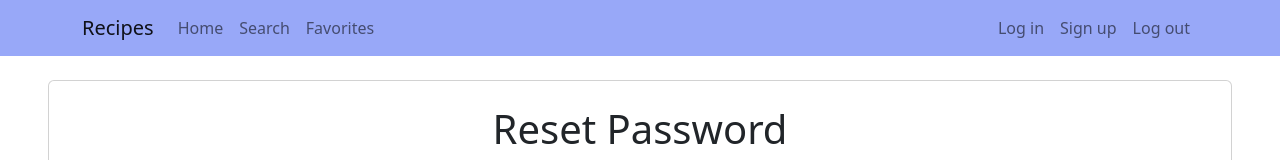
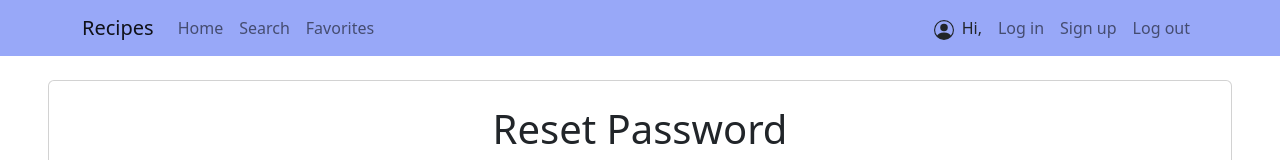
Before and after one commit to mariago6/finalproject, a React (Create React App) app: page /reset in a window 1280 px wide. Shown: the top 160 px of the page. Built offline with nearby package versions, Linux system fonts and the light colour scheme; no server answers.

Commit message:
navbar icon

```diff
--- a/package.json
+++ b/package.json
@@ -12,6 +12,7 @@
     "react": "^18.2.0",
     "react-bootstrap": "^2.5.0",
     "react-dom": "^18.2.0",
+    "react-icons": "^4.6.0",
     "react-redux": "^8.0.4",
     "react-router-dom": "^6.4.2",
     "react-scripts": "5.0.1",
--- a/src/components/auth/LogoutLinks.js
+++ b/src/components/auth/LogoutLinks.js
@@ -1,9 +1,14 @@
 import React from "react";
 import Nav from 'react-bootstrap/Nav';
+import {BsPersonCircle} from 'react-icons/bs';
 
-function LogoutLinks() {
+function LogoutLinks({displayName}) {
   return(
     <Nav>
+      <Nav.Link href='/' className=' text-dark'>
+        <BsPersonCircle size={20}  className="mx-2"/>
+        Hi, {displayName}
+      </Nav.Link>
       <Nav.Link href="login">Log in</Nav.Link>
       <Nav.Link href="signup">Sign up</Nav.Link>
     </Nav>
--- a/src/components/layout/Navbar.js
+++ b/src/components/layout/Navbar.js
@@ -1,4 +1,4 @@
-import React from 'react'
+import React, {useEffect, useState} from 'react'
 import Container from 'react-bootstrap/Container';
 import Nav from 'react-bootstrap/Nav';
 import Navbar from 'react-bootstrap/Navbar';
@@ -9,9 +9,11 @@ import { signOut } from "firebase/auth";
 import { auth } from '../../firebase/config';
 import { toast } from "react-toastify";
 import {useNavigate} from 'react-router-dom';
+import { onAuthStateChanged } from "firebase/auth";
 
 
 const NavbarHeader = () => {
+  const [displayName, setDisplayName] = useState('');
   const navigate = useNavigate();
 
   const logoutUser = () => {
@@ -23,6 +25,21 @@ const NavbarHeader = () => {
       toast.error(error.message)
     });
   }
+
+  //current login user. REVIEW
+
+  useEffect(() => {
+    onAuthStateChanged(auth, (user) => {
+      if (user) {
+        const uid = user.uid;
+        const userName = user.email.slice(0, 6)
+        setDisplayName(userName);
+      } else {
+        setDisplayName('');
+      }
+    })
+  }, [displayName])
+
   return(
     <Navbar collapseOnSelect expand="lg" bg="primary" variant="light">
       <Container>
@@ -35,7 +52,7 @@ const NavbarHeader = () => {
             <Nav.Link href="favorites">Favorites</Nav.Link>
           </Nav>
           <Nav>
-            <LogoutLinks />
+            <LogoutLinks displayName={displayName}/>
             <LoginLinks logoutUser={logoutUser}/>
           </Nav>
         </Navbar.Collapse>
--- a/src/pages/Reset.js
+++ b/src/pages/Reset.js
@@ -25,7 +25,7 @@ function Reset() {
     sendPasswordResetEmail(auth, email)
       .then(() => {
         setIsLoading(false);
-        toast.success("Check your email for a reset link");
+        toast.success("Check your email to reset your password");
         navigate("/login");
       })
       .catch((error) => {
```
Also changed, not shown: 1 other file (tests, documents, lock files or other folders).
